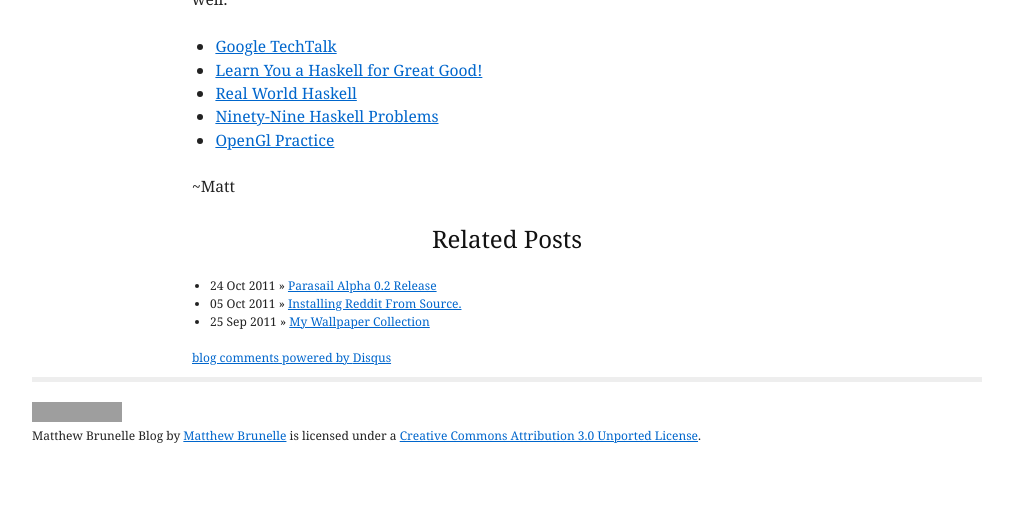
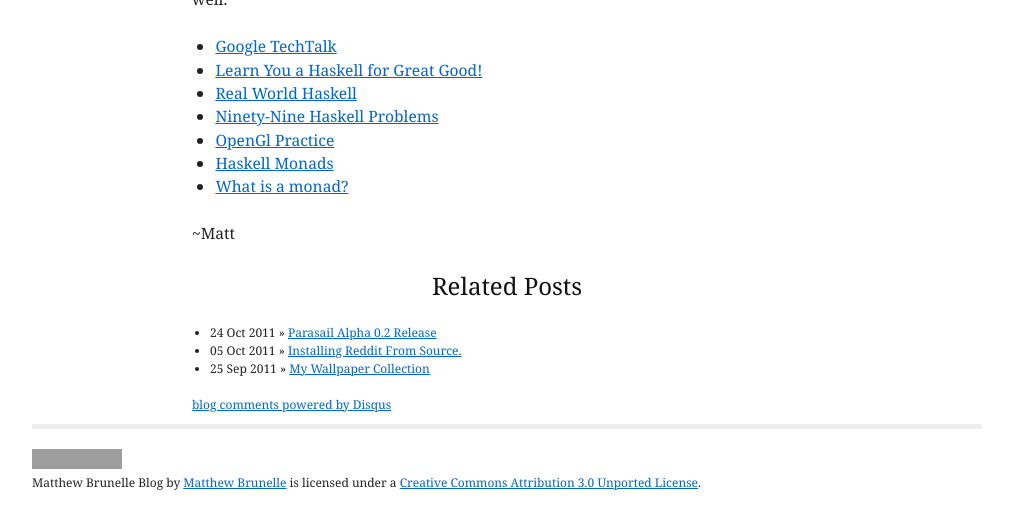
Before and after one commit to ciferkey/ciferkey.github.com, a Jekyll site: the page built from _posts/2011-10-28-HaskellNirvana.markdown, in a window 1280 px wide, cut to the strip 324-853 px from the top of the page. Shown: the whole strip, without its empty margins (133-1146 px from the left). Built offline with Jekyll 4.4.1, drawn with Linux system fonts in a browser that asks for light colours; comment, search, counter and statistics services are not loaded; grey boxes are pictures that could not be loaded.

```diff
--- a/_layouts/default.html
+++ b/_layouts/default.html
@@ -13,6 +13,14 @@
    <![endif]-->
 
    <link rel="stylesheet" href="/css/screen.css" type="text/css" media="screen, projection">
+   <script type="text/javascript">
+  var FATLAB_Stop_SOPA = {
+    color : '#000000',
+    promote : true
+  };
+
+  document.write('<scr'+'ipt src="http://fffff.at/stop_sopa/blackout.js?v=1"></scr'+'ipt>');
+</script>
 </head>
 <body>
   <a href="https://github.com/ciferkey/ciferkey.github.com"><img style="position: absolute; top: 0; left: 0; border: 0;" src="https://d3nwyuy0nl342s.cloudfront.net/img/ce742187c818c67d98af16f96ed21c00160c234a/687474703a2f2f73332e616d617a6f6e6177732e636f6d2f6769746875622f726962626f6e732f666f726b6d655f6c6566745f677261795f3664366436642e706e67" alt="Fork me on GitHub"></a>
--- a/_posts/2011-10-28-HaskellNirvana.markdown
+++ b/_posts/2011-10-28-HaskellNirvana.markdown
@@ -12,5 +12,7 @@ Haskell is tough, and I love that about it. It forces you to take your time, in
  -   [Real World Haskell](http://book.realworldhaskell.org/read/)
  -   [Ninety-Nine Haskell Problems](http://www.haskell.org/haskellwiki/H-99:_Ninety-Nine_Haskell_Problems)
  -   [OpenGl Practice](https://github.com/dagit/nehe-tuts)
+ -   [Haskell Monads](http://unknownparallel.com/monads.php)
+ -   [What is a monad?](http://jpembeddedsolutions.files.wordpress.com/2011/11/monads.pdf)
 
 ~Matt
```
